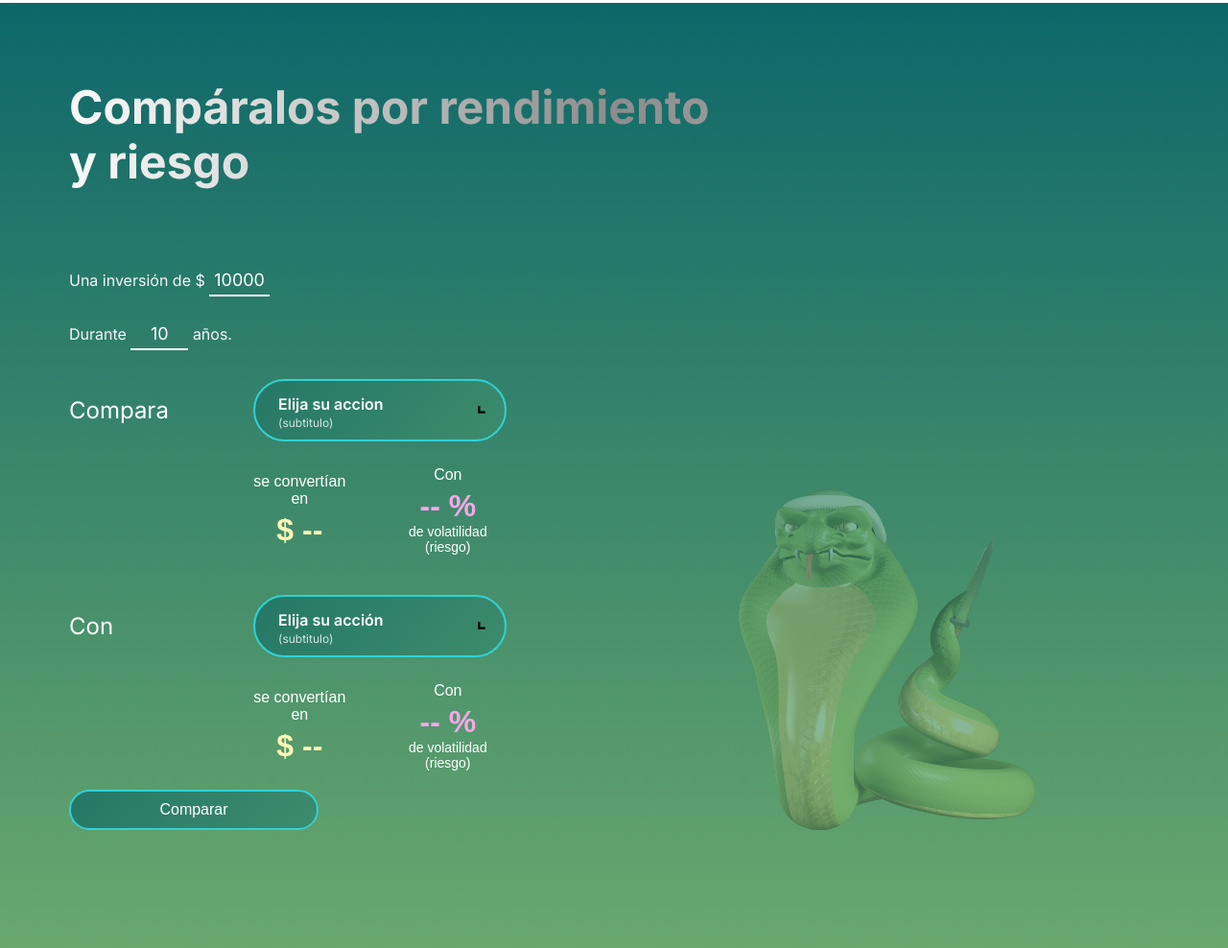
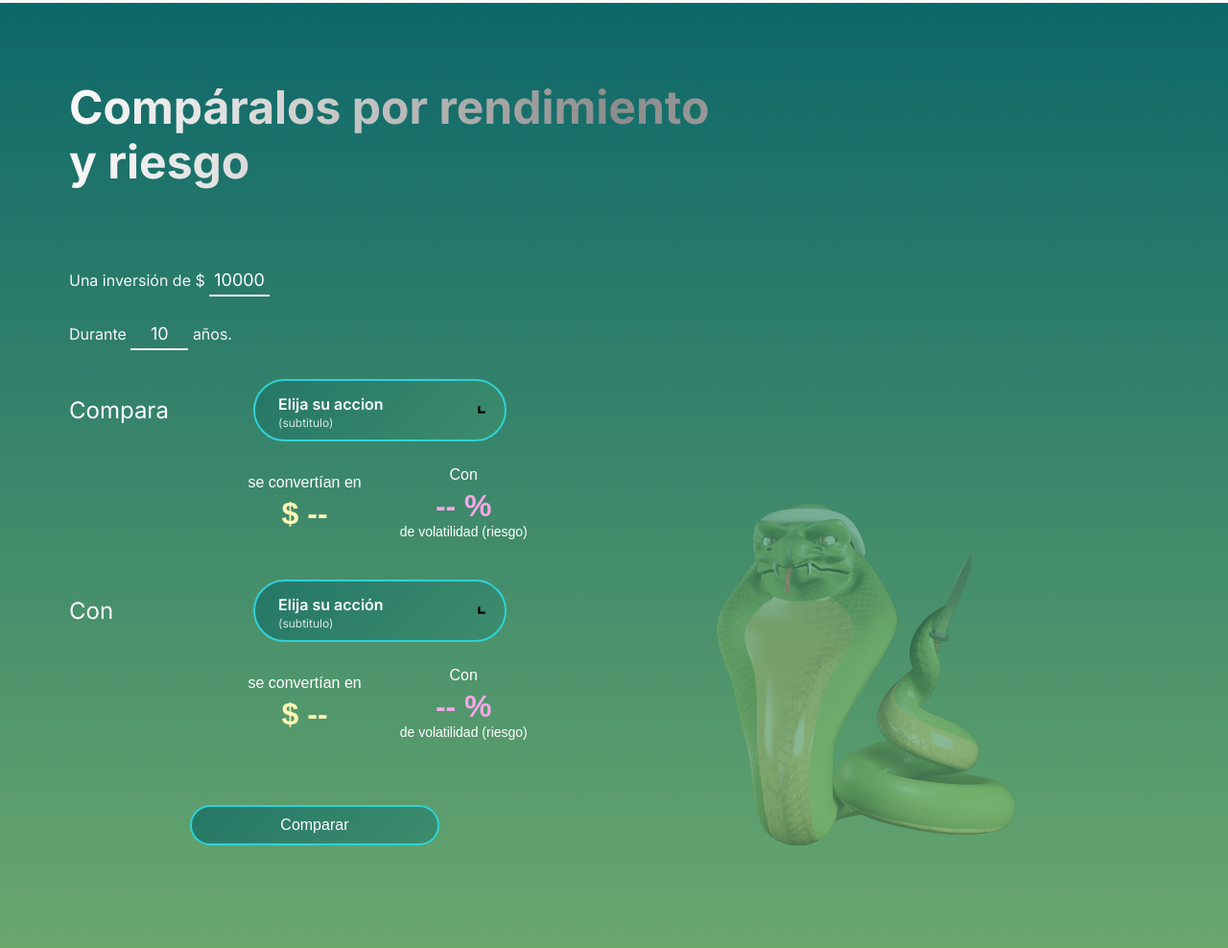
Before and after one commit to Alesso2805/mundo_flip_beta, a website: page index.html in a window 1280 px wide. Shown: the part 2243-3231 px from the top of the page at 96% size. Drawn offline with nearby package versions, Linux system fonts and the light colour scheme.

Commit message:
styling of comparing buttons

```diff
--- a/index.html
+++ b/index.html
@@ -609,7 +609,7 @@
                 </div>
             </div>
 
-            <div style="align-items: center;">
+            <div style="align-items: center; justify-items: center; padding-top: 3rem">
                 <button class="selector" id="compararBtn" style="padding: 10px 20px; font-size: 16px; cursor: pointer;">
                     Comparar
                 </button>
@@ -617,7 +617,7 @@
         </div>
 
         <!-- Lado Derecho -->
-        <div class="panel-left std-padding-sides" style="display: flex; justify-content: center; align-items: center; flex-direction: column; position: relative;">
+        <div class="panel-left std-padding-sides2" style="display: flex; justify-content: center; align-items: center; flex-direction: column; position: relative;">
             <canvas id="comparisonChart" style="max-width: 100%;"></canvas>
             <img src="./assets/Cobra-Achorada.png" alt="cobra achorada" style="width: 50%; opacity: 0.3; position: absolute; bottom: 0; pointer-events: none;">
         </div>
--- a/styles.css
+++ b/styles.css
@@ -796,8 +796,11 @@ li {
 
 
 .std-padding-sides {
+    padding-left: 5vh;
+}
+
+.std-padding-sides2 {
     padding-right: 5vh;
-    padding-left: 5vh;
 }
 
 .main-title {
```
